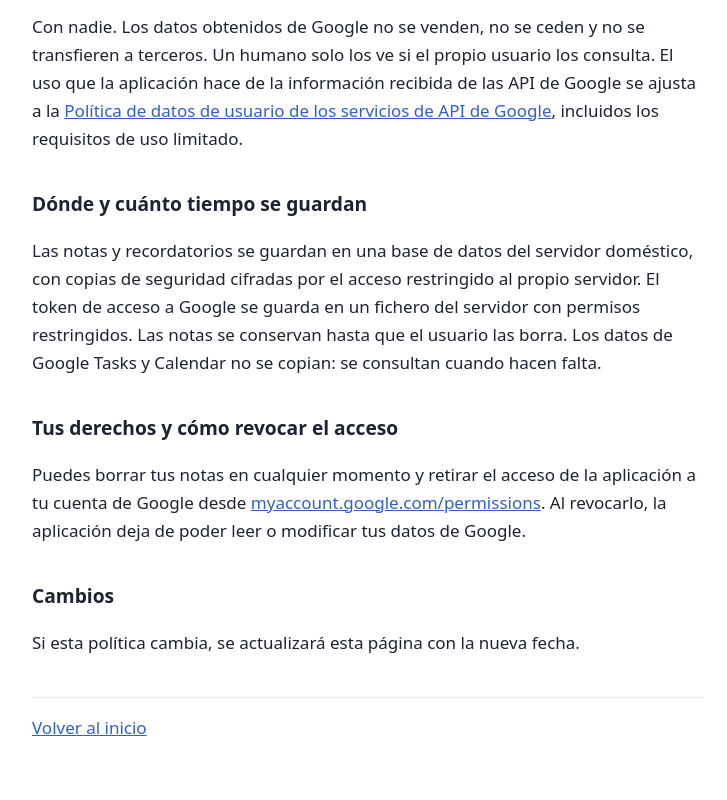
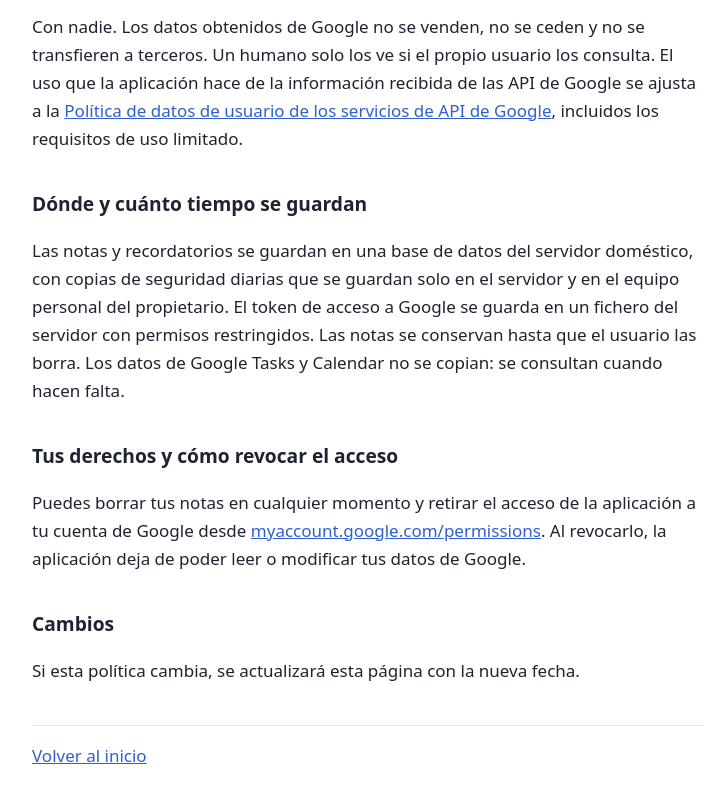
Before and after one commit to asolanieto/asistente-privacidad, a plain HTML site: page privacy.html in a window 1280 px wide. Shown: the part 845-1645 px from the top of the page, without its empty margins (272-999 px from the left). Drawn offline with Linux system fonts and the light colour scheme.

Commit message:
Corrige texto de copias de seguridad

```diff
--- a/privacy.html
+++ b/privacy.html
@@ -17,7 +17,7 @@
 <h2>Con quién se comparten</h2>
 <p>Con nadie. Los datos obtenidos de Google no se venden, no se ceden y no se transfieren a terceros. Un humano solo los ve si el propio usuario los consulta. El uso que la aplicación hace de la información recibida de las API de Google se ajusta a la <a href="https://developers.google.com/terms/api-services-user-data-policy">Política de datos de usuario de los servicios de API de Google</a>, incluidos los requisitos de uso limitado.</p>
 <h2>Dónde y cuánto tiempo se guardan</h2>
-<p>Las notas y recordatorios se guardan en una base de datos del servidor doméstico, con copias de seguridad cifradas por el acceso restringido al propio servidor. El token de acceso a Google se guarda en un fichero del servidor con permisos restringidos. Las notas se conservan hasta que el usuario las borra. Los datos de Google Tasks y Calendar no se copian: se consultan cuando hacen falta.</p>
+<p>Las notas y recordatorios se guardan en una base de datos del servidor doméstico, con copias de seguridad diarias que se guardan solo en el servidor y en el equipo personal del propietario. El token de acceso a Google se guarda en un fichero del servidor con permisos restringidos. Las notas se conservan hasta que el usuario las borra. Los datos de Google Tasks y Calendar no se copian: se consultan cuando hacen falta.</p>
 <h2>Tus derechos y cómo revocar el acceso</h2>
 <p>Puedes borrar tus notas en cualquier momento y retirar el acceso de la aplicación a tu cuenta de Google desde <a href="https://myaccount.google.com/permissions">myaccount.google.com/permissions</a>. Al revocarlo, la aplicación deja de poder leer o modificar tus datos de Google.</p>
 <h2>Cambios</h2>
```
